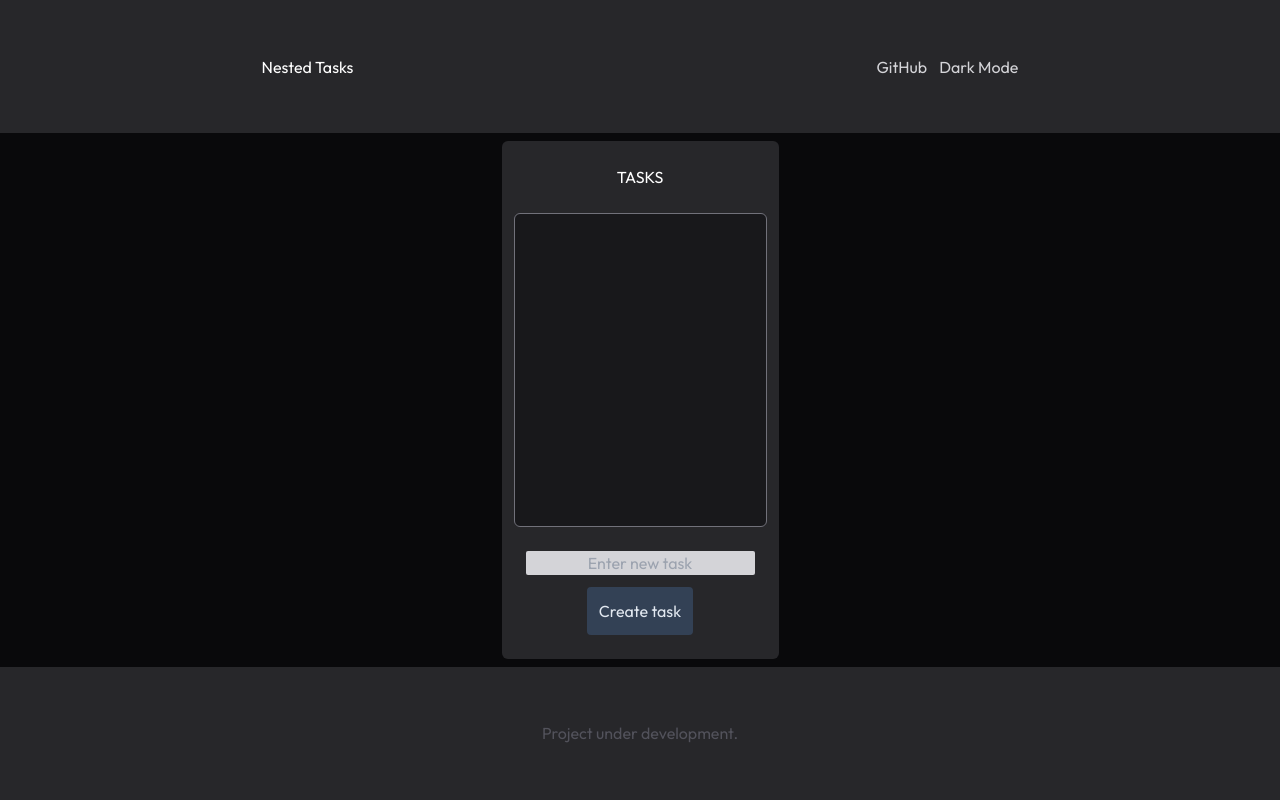
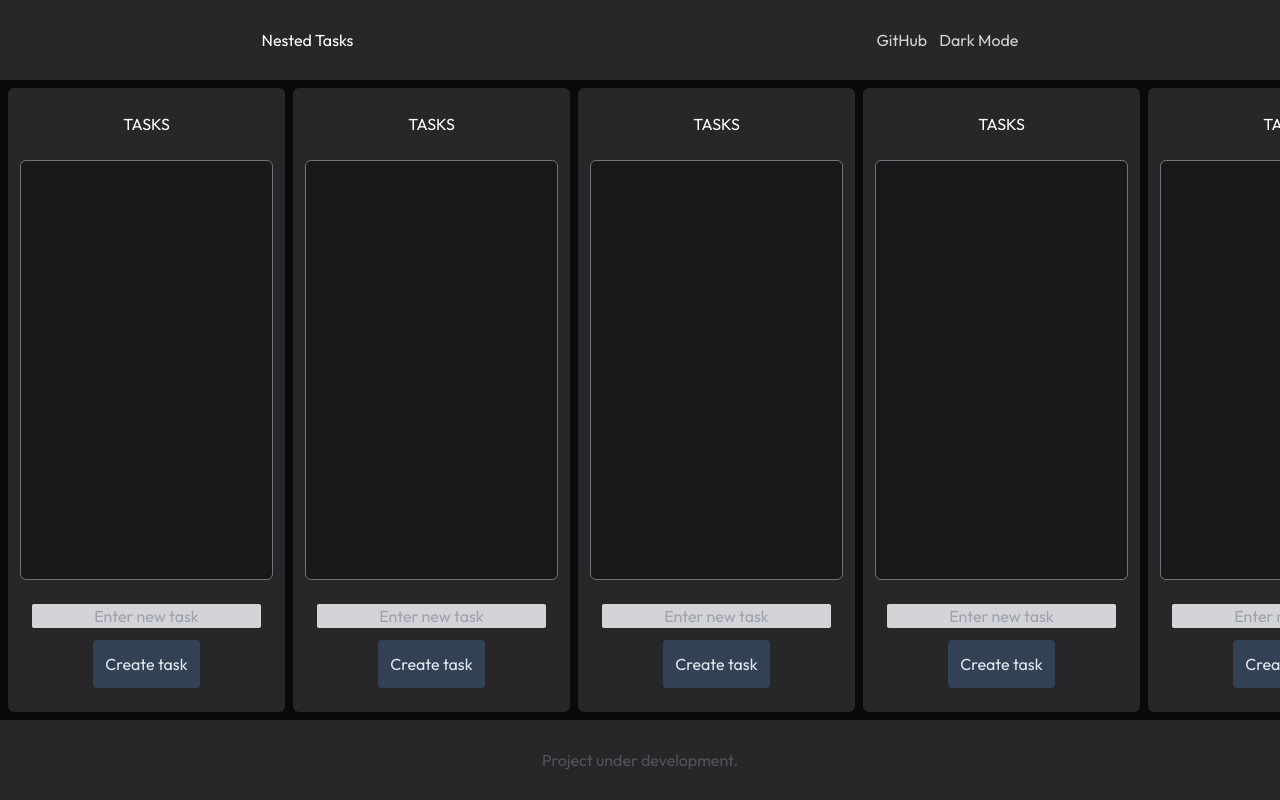
Before and after one commit to trickgirardi/taskpress, a Next.js app: page / in a window 1280 px wide. Built offline with nearby package versions, Linux system fonts and the light colour scheme.

Commit message:
added sectioned tasks

```diff
--- a/app/components/ListTasks.jsx
+++ b/app/components/ListTasks.jsx
@@ -25,12 +25,25 @@ export default function AddTask() {
         );
     };
 
+    const deleteTask = (index) => {
+        setTaskList(prevTasks => [
+            ...prevTasks.slice(0, index),
+            ...prevTasks.slice(index + 1),
+        ]);
+    };
+
     return (
-        <div className='flex flex-col items-center justify-around h-full max-w-xs bg-zinc-800 rounded-md p-3'>
+        <div className='flex flex-col items-center justify-around h-full w-m bg-zinc-800 rounded-md p-3'>
             <p className='m-3 text-white'>TASKS</p>
             <ul className='m-3 p-3 w-full h-full border border-zinc-500 bg-zinc-900 rounded-md'>
                 {taskList.map((task, index) => (
-                    <li onClick={() => toggleTaskCompletion(index)}  style={{ textDecoration: task.completed ? 'line-through' : 'none' }} className='hover:cursor-pointer text-white border-b border-b-zinc-500 mt-2 mb-2' key={index}>{task.name}</li>
+                    <li className='flex flex-row justify-between items-center text-white border-b border-b-zinc-500 mt-2 mb-2' key={index}>
+                        <p onClick={() => toggleTaskCompletion(index)}  style={{ textDecoration: task.completed ? 'line-through' : 'none' }} className='hover:cursor-pointer'>{task.name}</p>
+                        <div className=' flex flex-row gap-2'>
+                            <button className='text-zinc-500 text-center'>edit</button>
+                            <button onClick={() => deleteTask(index)} className=' text-center text-rose-400'>x</button>
+                        </div>
+                    </li>
                 ))}
             </ul>
             <input className='text-center m-3 bg-zinc-300 rounded-sm focus:outline-none' type='text' value={taskName} onChange={handleChange} placeholder='Enter new task' />
--- a/app/globals.css
+++ b/app/globals.css
@@ -1,3 +1,25 @@
 @tailwind base;
 @tailwind components;
 @tailwind utilities;
+
+::-webkit-scrollbar {
+    width: 8px;
+}
+
+::-webkit-scrollbar-track {
+    background: transparent;
+}
+
+::-webkit-scrollbar-thumb {
+    background-color: rgba(255, 255, 255, 0.5);
+    border-radius: 10px;
+}
+
+::-webkit-scrollbar-thumb:hover {
+    background-color: rgba(255, 255, 255, 0.8);
+}
+
+.scrollbar {
+    scrollbar-width: thin;
+    scrollbar-color: rgba(255, 255, 255, 0.5) transparent;
+}
--- a/app/page.tsx
+++ b/app/page.tsx
@@ -2,18 +2,24 @@ import AddTask from './components/ListTasks.jsx'
 
 export default function Home() {
   return (
-    <div className='w-screen h-screen max-h-screen'>
-      <header className='flex flex-row flex-nowrap h-1/6 justify-around items-center bg-zinc-800'>
+    <div className='w-screen h-screen max-h-screen overflow-hidden'>
+      <header className='flex flex-row flex-nowrap h-[10vh] justify-around items-center bg-zinc-800'>
         <h1 className='text-white'>Nested Tasks</h1>
         <div className='flex flex-row flex-nowrap gap-3 justify-between text-zinc-300'>
           <a className='h:text-zinc-400' href="github.com">GitHub</a>
           <button className='h:text-zinc-400'>Dark Mode</button>
         </div>
       </header>
-      <main className='flex flex-row justify-center bg-zinc-950 h-4/6 p-2'>
+      <main className='flex flex-row flex-wrap md:flex-nowrap gap-2 justify-center md:justify-normal bg-zinc-950 h-[80vh] p-2 overflow-y-auto scroll-smooth scrollbar'>
+          <AddTask />
+          <AddTask />
+          <AddTask />
+          <AddTask />
+          <AddTask />
+          <AddTask />
           <AddTask />
       </main>
-      <footer className='flex h-1/6 items-center justify-center bg-zinc-800'>
+      <footer className='flex h-[10vh] items-center justify-center bg-zinc-800'>
         <p className='text-zinc-600'>Project under development.</p>
       </footer>
     </div>
```
